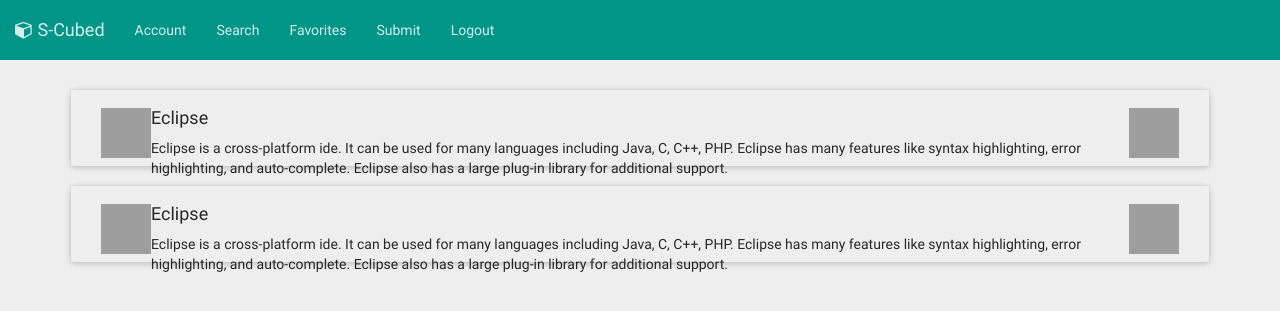
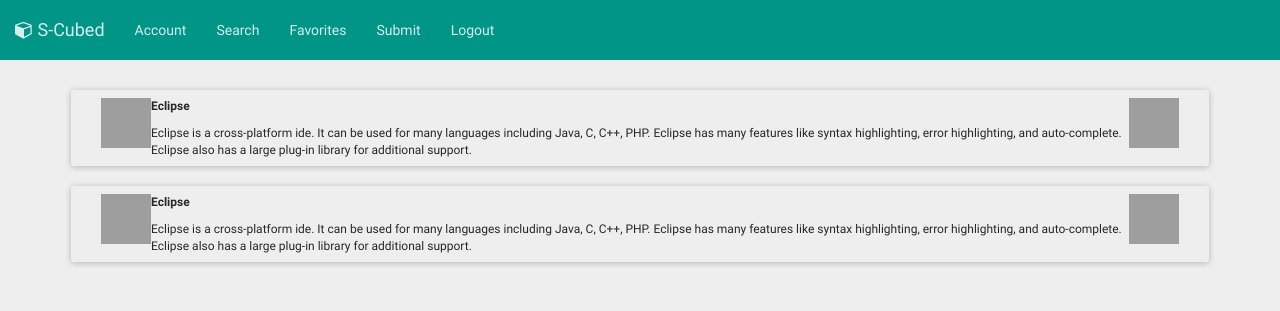
Before and after one commit to cheble/S-Cubed, a Jekyll site: the page built from SearchResults.html, in a window 1280 px wide. Shown: the top 311 px of the page. Built offline with Jekyll 4.4.1, drawn with Linux system fonts in a browser that asks for light colours; nearby versions of some CDN libraries; library files that are not in the unit come from our copies; Markdown is read by kramdown in place of the engine named in the settings; grey boxes are pictures that could not be loaded.

Commit message:
search results page

```diff
--- a/_includes/tile.html
+++ b/_includes/tile.html
@@ -7,8 +7,10 @@
       <div class="tile_img right">
           <img class="media-object tile_img" src="{{include.value.image}}">
       </div>
+      <div class="tile_title">
+        <p>{{include.value.name}}</p>
+      </div>
       <div class="tile_body">
-        <h4>{{include.value.name}}</h4>
         <p>{{include.value.details}}</p>
       </div>
     </div>
--- a/css/main.css
+++ b/css/main.css
@@ -61,6 +61,8 @@ body {
   text-transform: none;
   text-overflow: ellipsis;
   text-align: left;
+  font-size: 12px;
+  height: 5em;
 }
 
 .tile_img {
@@ -68,6 +70,10 @@ body {
   height: 50px;
 }
 
+.tile_title {
+  font-weight: bold;
+}
+
 .tile_body {
-  max-height: 50px;
+
 }
```
